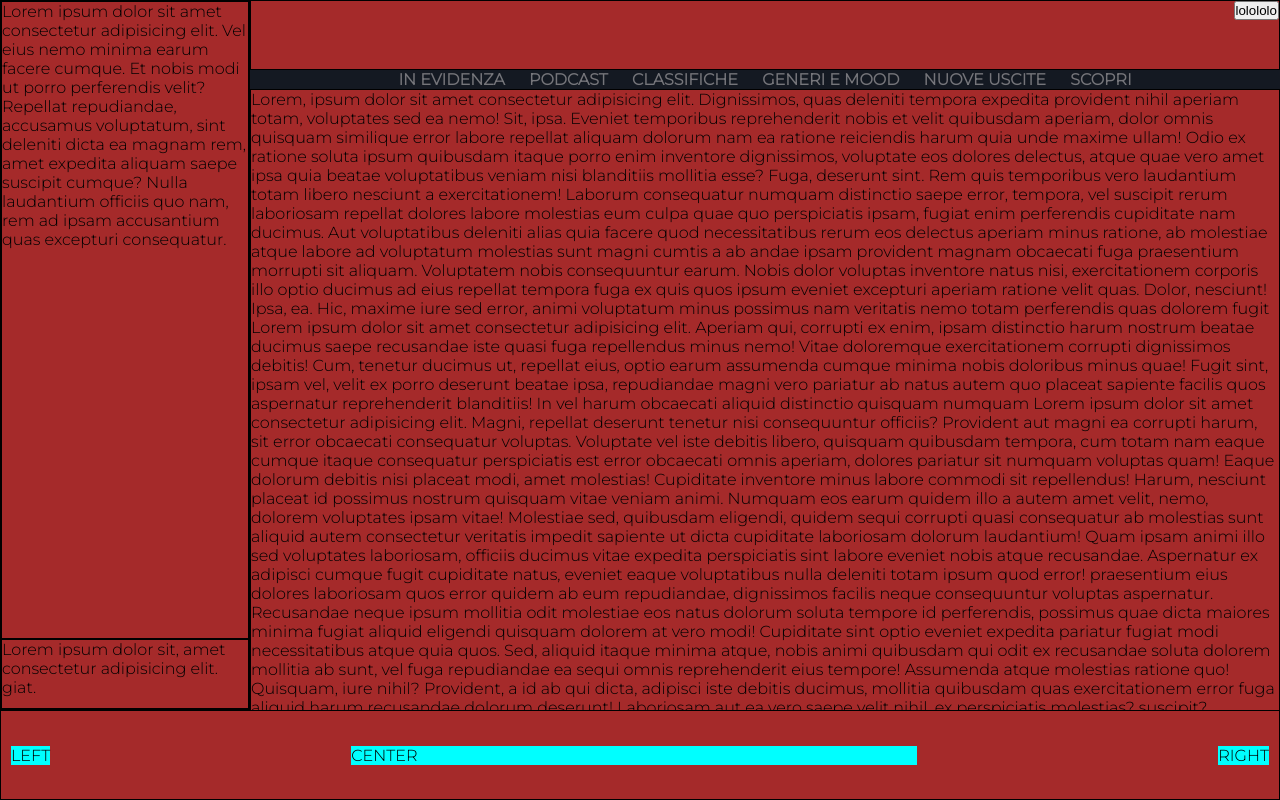
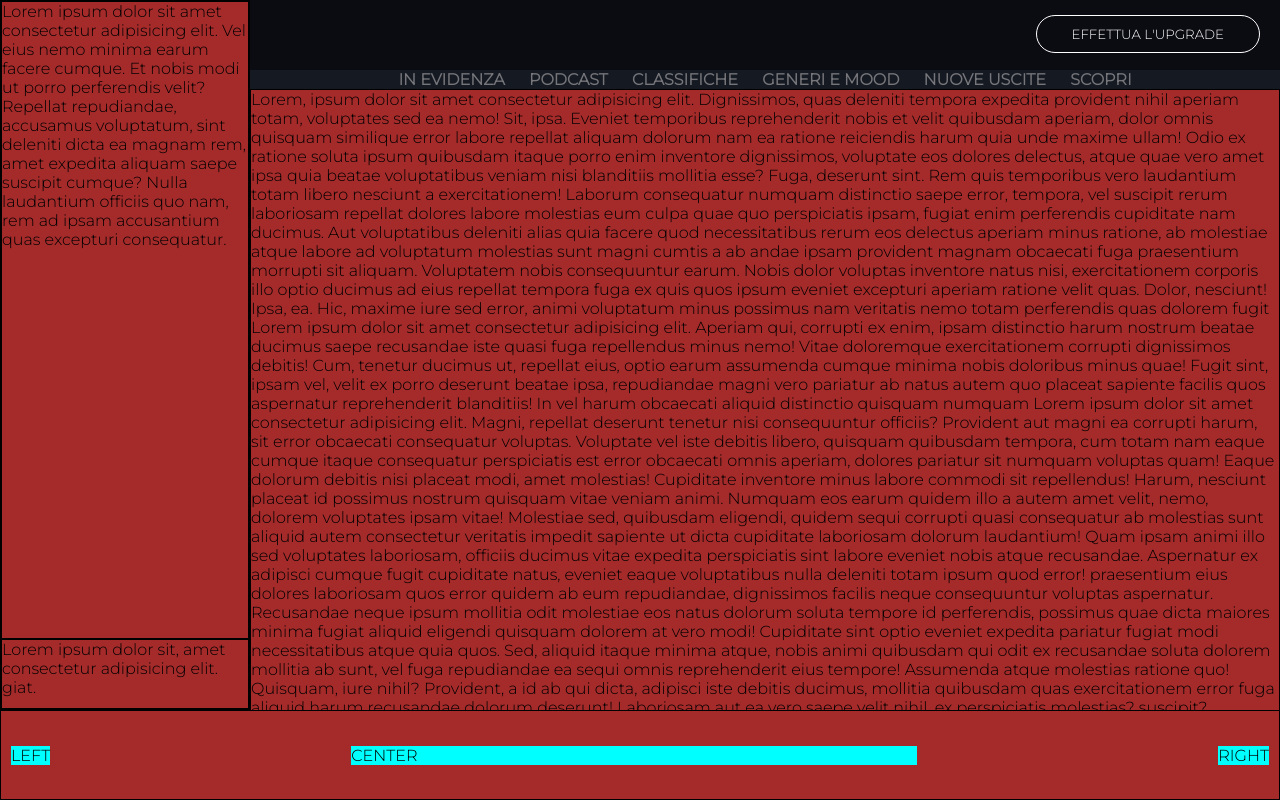
Before and after one commit to Marco-Gagliano/html-css-spotifyweb, a plain HTML site: page index.html in a window 1280 px wide. Drawn offline with Linux system fonts and the light colour scheme.

Commit message:
completamento-button-upgrade

```diff
--- a/css/style.css
+++ b/css/style.css
@@ -43,13 +43,30 @@ a {
   width: calc(100% - 250px);
   height: 70px;
   z-index: 999;
-
+  background-color: #0B0B12;
 }
 
-.btn {
+.upgrade-btn {
   float: right;
   text-align: center;
-  margin: 0 auto;
+  margin: 15px 20px;
+  font-family: 'Montserrat', sans-serif;
+  text-transform: uppercase;
+  color: #FFFFFF;
+  background-color: #0B0B12;
+  padding: 10px 35px;
+  border: 1px solid #FFFFFF;
+  border-radius: 25px;
+  cursor: pointer;
+}
+
+.upgrade-btn:hover {
+  font-weight: bold;
+}
+
+.upgrade-btn:active {
+  color: #A7F62E;
+  border: 1px solid #A7F62E;
 }
 
 /* MAIN - NAV MENU */
--- a/index.html
+++ b/index.html
@@ -15,8 +15,8 @@
 
   <main>
 
-    <section class="upgrade debug">
-      <button class="btn">lolololo</button>
+    <section class="upgrade">
+      <button class="upgrade-btn">effettua l'upgrade</button>
     </section>
 
     <aside class="nav-menu debug">
```
